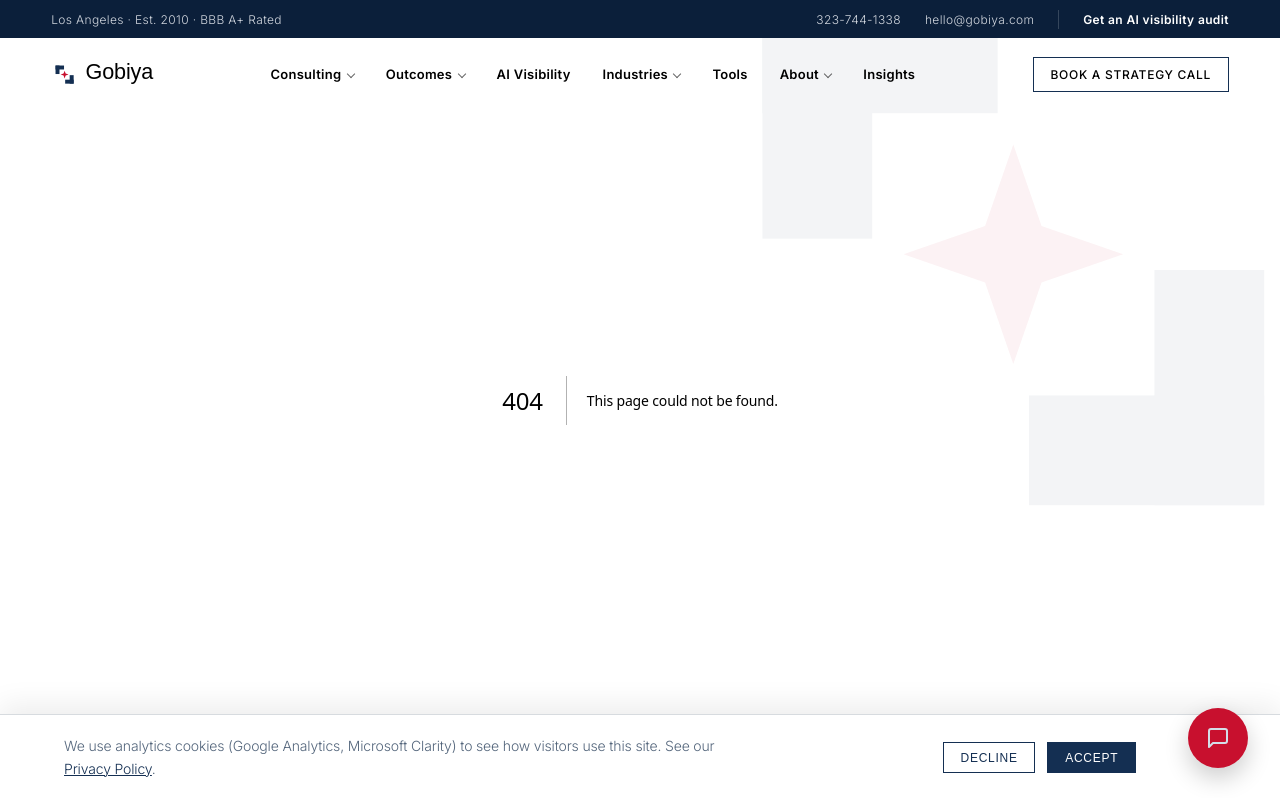
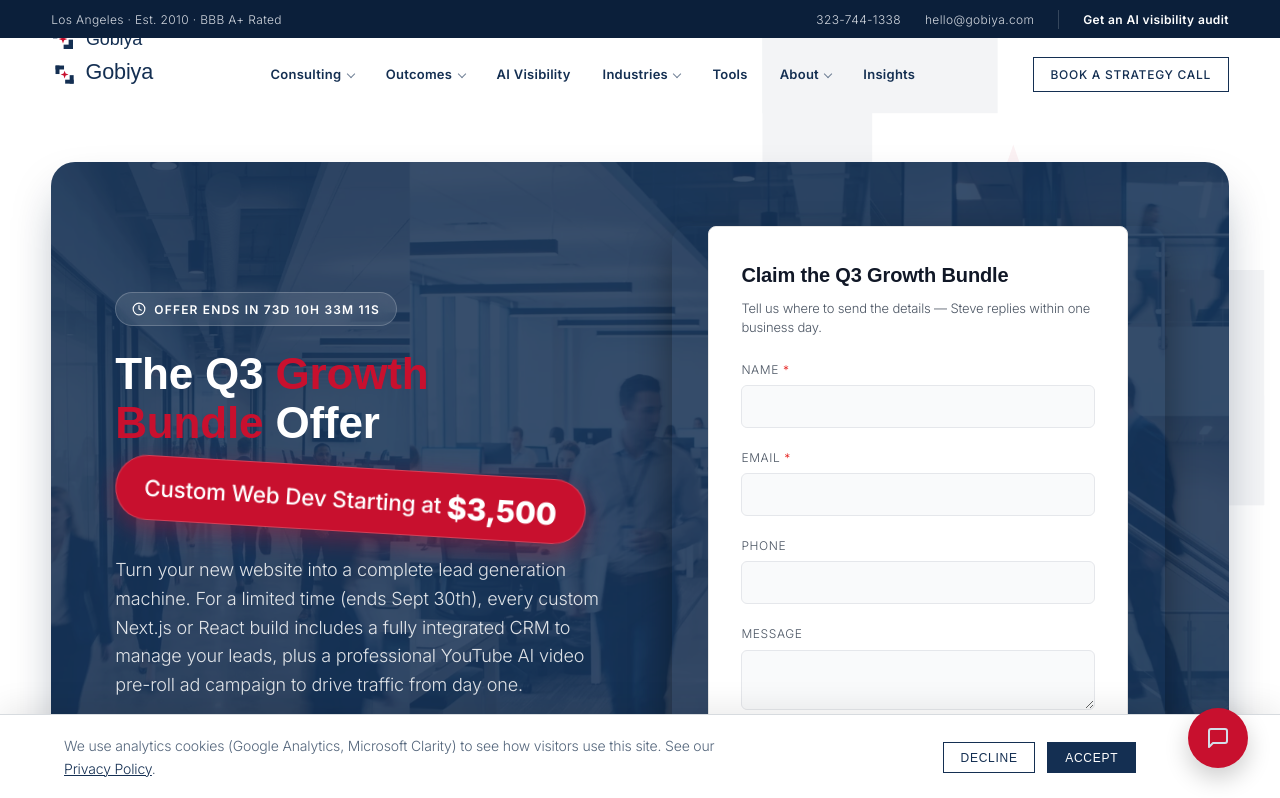
Before and after one commit to banmart/gobiya-07082026, a Next.js app: page /lp in a window 1280 px wide. Before the commit this address had no page. Shown: the top 798 px of the page. Built offline with nearby package versions, Linux system fonts and the light colour scheme; a web font is replaced by a local one.

Commit message:
feat: add /lp conversion-first offer landing page

```diff
--- /dev/null
+++ b/app/lp/page.js
@@ -0,0 +1,68 @@
+import Image from 'next/image';
+import { LogoMark } from '../../components/Logo';
+import { CONTACT } from '../../lib/nav';
+import { buildMetadata } from '../../lib/meta';
+import CountdownBadge from '../../components/CountdownBadge';
+import LpOfferForm from '../../components/LpOfferForm';
+
+export const metadata = buildMetadata({
+  title: 'The Q3 Growth Bundle Offer',
+  description: 'Custom Next.js/React web development starting at $3,500, with an integrated CRM and a YouTube AI video pre-roll ad campaign included. Limited time — ends September 30.',
+  path: '/lp',
+  robots: { index: false, follow: true },
+});
+
+export default async function LpPage({ searchParams }) {
+  const params = await searchParams;
+  const ref = params.ref || params.utm_source || 'direct';
+
+  return (
+    <main id="top">
+      <header style={{ padding: '1.5rem clamp(1.5rem, 5vw, 3rem)' }}>
+        <a href="/" aria-label="Gobiya — home" style={{ display: 'inline-flex', alignItems: 'center', gap: '0.5rem', textDecoration: 'none', color: 'inherit' }}>
+          <LogoMark size={30} />
+          <span style={{ fontFamily: 'var(--font-heading)', fontSize: '1.125rem' }}>Gobiya</span>
+        </a>
+      </header>
+
+      <section className="section offer-section" id="lp-offer">
+        <div className="container">
+          <div className="offer-card" data-reveal>
+            <Image
+              src="/assets/img/office-collage-montage.webp"
+              alt="Office background collage"
+              fill
+              className="offer-card__bg"
+              style={{ objectFit: 'cover' }}
+              aria-hidden="true"
+            />
+            <div className="offer-card__content">
+              <CountdownBadge targetDate="2026-09-30T23:59:59" />
+              <h1 className="offer-card__title">
+                The Q3 <span>Growth Bundle</span> Offer
+              </h1>
+              <div className="offer-card__price-pill">
+                Custom Web Dev Starting at <strong>$3,500</strong>
+              </div>
+              <p className="offer-card__desc">
+                Turn your new website into a complete lead generation machine. For a limited time (ends Sept 30th), every custom Next.js or React build includes a fully integrated CRM to manage your leads, plus a professional YouTube AI video pre-roll ad campaign to drive traffic from day one.
+              </p>
+              <p style={{ fontSize: '0.75rem', color: 'rgba(255,255,255,0.6)', maxWidth: '32rem', lineHeight: '1.5' }}>
+                Starting price shown; final price depends on project scope. Includes one custom Next.js/React build, one integrated CRM setup, and one YouTube AI video pre-roll ad campaign. Offer valid through September 30, 2026 and cannot be combined with other offers.
+              </p>
+            </div>
+            <div className="offer-card__visual">
+              <LpOfferForm source={ref} />
+            </div>
+          </div>
+        </div>
+      </section>
+
+      <footer style={{ padding: '2rem clamp(1.5rem, 5vw, 3rem)', textAlign: 'center', fontSize: '0.8125rem', color: '#6b7280' }}>
+        <p>
+          &copy; {new Date().getFullYear()} Gobiya &middot; <a href="/privacy" style={{ color: 'inherit' }}>Privacy</a> &middot; <a href="/terms" style={{ color: 'inherit' }}>Terms</a> &middot; <a href={CONTACT.phoneHref} style={{ color: 'inherit' }}>{CONTACT.phone}</a>
+        </p>
+      </footer>
+    </main>
+  );
+}
```
